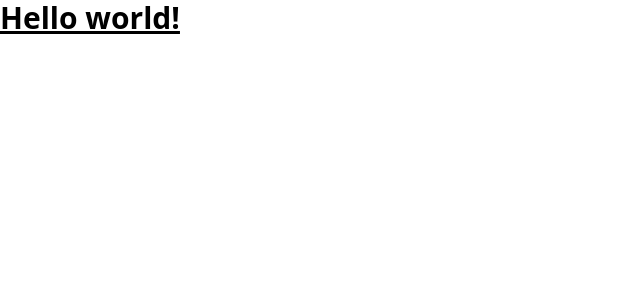
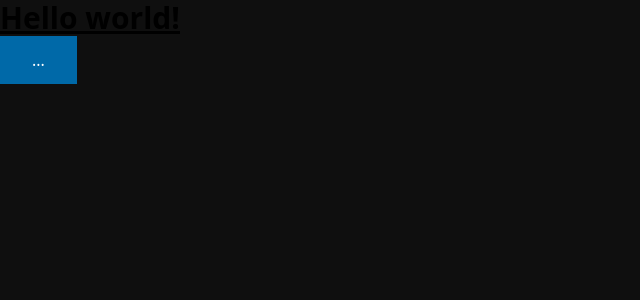
Before and after one commit to ngTamAn111103/NeuroMosaic, a React (Vite) app: page / in a window 1280 px wide. Shown: the top 300 px of the page, without its empty margins (0-640 px from the left). Built offline with nearby package versions, Linux system fonts and the light colour scheme.

Commit message:
Cấu hình auto sort class để đồng bộ code + index.css

```diff
--- a/package.json
+++ b/package.json
@@ -28,6 +28,8 @@
     "eslint-plugin-react-hooks": "^7.0.1",
     "eslint-plugin-react-refresh": "^0.4.24",
     "globals": "^16.5.0",
+    "prettier": "^3.7.4",
+    "prettier-plugin-tailwindcss": "^0.7.2",
     "vite": "^7.2.4"
   }
 }
--- a/src/App.jsx
+++ b/src/App.jsx
@@ -1,16 +1,16 @@
-import { useState } from 'react'
-
+import { useState } from "react";
 
 function App() {
-  const [count, setCount] = useState(0)
+  const [count, setCount] = useState(0);
 
   return (
     <>
-     <h1 class="text-3xl font-bold underline">
-    Hello world!
-  </h1>
+      <h1 class="text-3xl font-bold underline">Hello world!</h1>
+      <button class="bg-sky-700 px-4 py-2 text-white hover:bg-sky-800 sm:px-8 sm:py-3">
+        ...
+      </button>
     </>
-  )
+  );
 }
 
-export default App
+export default App;
--- a/src/index.css
+++ b/src/index.css
@@ -1 +1,20 @@
 @import "tailwindcss";
+/* Reset cơ bản và cấu hình toàn trang */
+html,
+body,
+#root {
+  width: 100%;
+  height: 100%;
+  margin: 0;
+  padding: 0;
+  overflow: hidden; /* Ẩn scrollbar cho canvas full screen */
+  background-color: #0f0f0f; /* Nền tối mặc định cho cảnh 3D */
+}
+
+/* Canvas 3D chiếm toàn bộ không gian */
+canvas {
+  width: 100% !important;
+  height: 100% !important;
+  display: block;
+  outline: none;
+}
```
Also changed, not shown: 2 other files (tests, documents, lock files or other folders).
